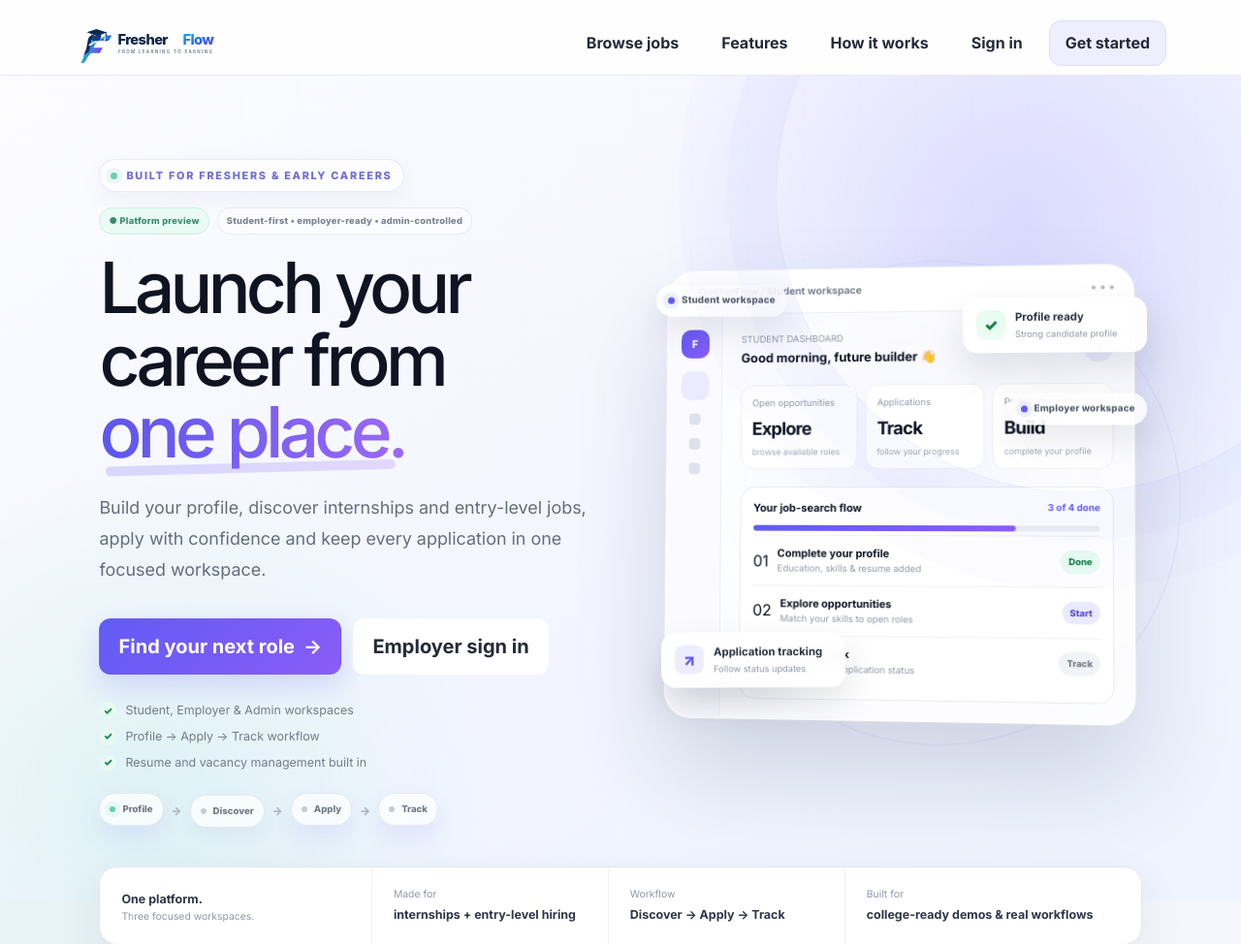
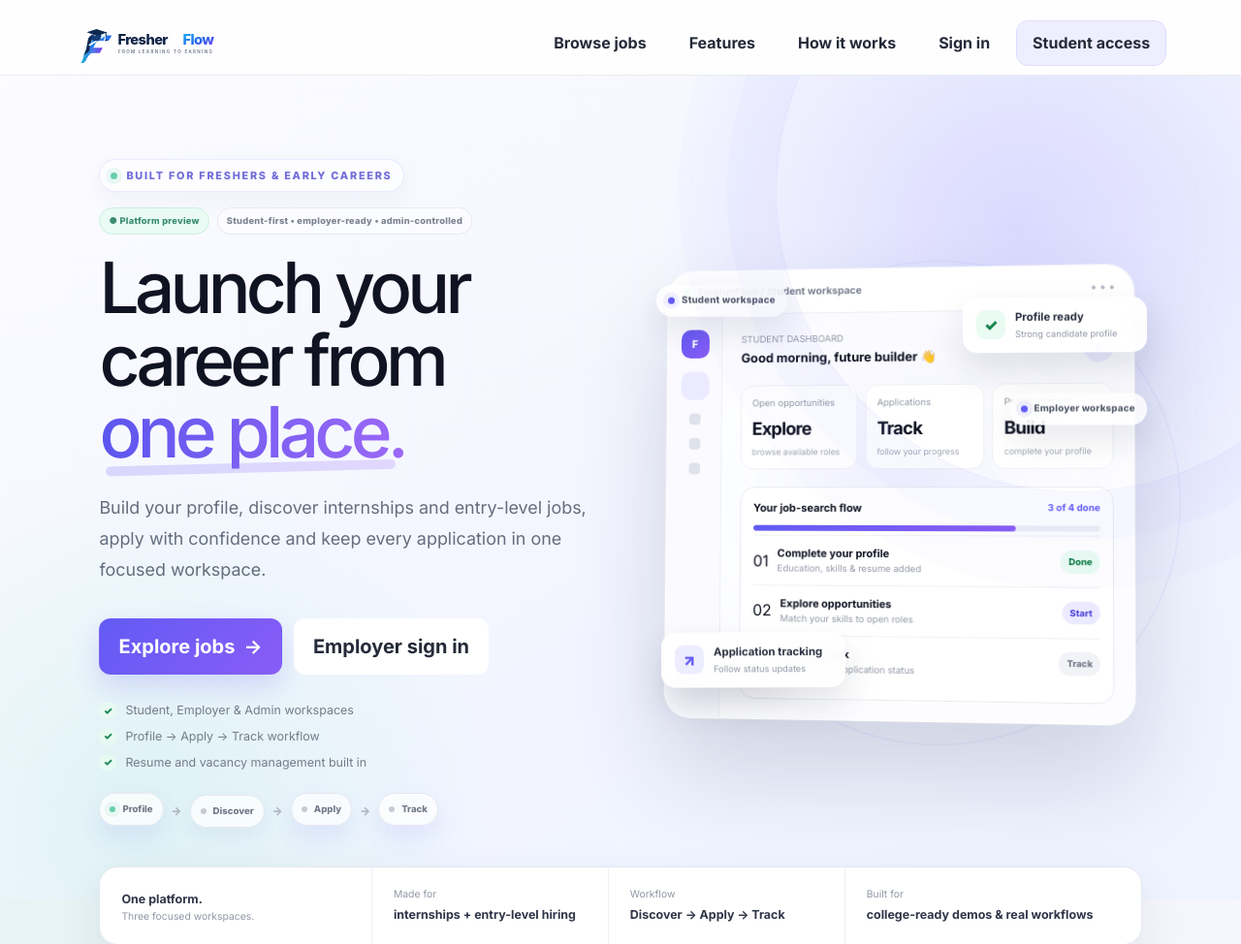
Before and after one commit to deathkernel/FresherFlow, a Flask app: page / in a window 1280 px wide. Shown: the top 974 px of the page at 97% size. Run offline with Flask 3, Linux system fonts and the light colour scheme; some libraries are stand-ins or nearby versions.

Commit message:
Update landing links for college-issued student accounts

```diff
--- a/templates/index.html
+++ b/templates/index.html
@@ -20,7 +20,7 @@
     <a href="#features" class="btn btn-ghost">Features</a>
     <a href="#how-it-works" class="btn btn-ghost">How it works</a>
     <a href="{{ url_for('auth.login') }}" class="btn btn-ghost">Sign in</a>
-    <a href="{{ url_for('auth.register') }}" class="btn btn-primary-soft">Get started</a>
+    <a href="{{ url_for('auth.register') }}" class="btn btn-primary-soft">Student access</a>
   </div>
 </nav>
 
@@ -43,7 +43,7 @@
       <h1>Launch your career from <span>one place.</span></h1>
       <p>Build your profile, discover internships and entry-level jobs, apply with confidence and keep every application in one focused workspace.</p>
       <div class="hero-actions">
-        <a class="btn btn-primary btn-lg" href="{{ url_for('auth.register') }}?role=student">Find your next role <span aria-hidden="true">→</span></a>
+        <a class="btn btn-primary btn-lg" href="{{ url_for('seo.public_jobs') }}">Explore jobs <span aria-hidden="true">→</span></a>
         <a class="btn btn-outline btn-lg" href="{{ url_for('auth.login') }}?role=employer">Employer sign in</a>
       </div>
       <div class="hero-trust">
@@ -191,7 +191,7 @@
       <article class="process-card tilt-card reveal">
         <span>01</span><b>STUDENT</b><h3>Profile → Discover → Apply</h3>
         <p>Build your profile, explore opportunities, submit applications and track progress.</p>
-        <a href="{{ url_for('auth.register') }}?role=student">Create student account →</a>
+        <a href="{{ url_for('auth.register') }}">How to get a student ID →</a>
       </article>
       <article class="process-card tilt-card reveal delay-1">
         <span>02</span><b>EMPLOYER</b><h3>Create → Publish → Review</h3>
```
